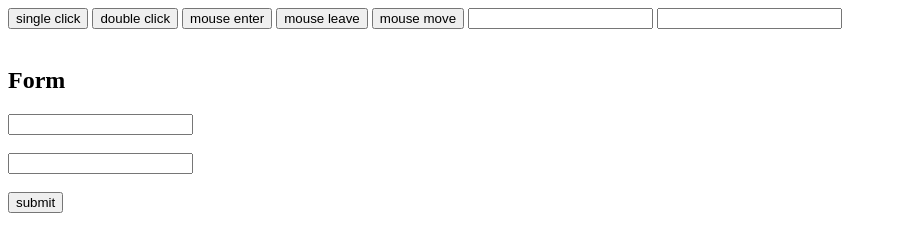
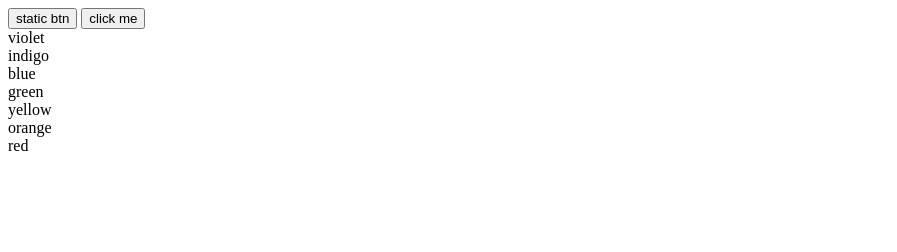
Before and after one commit to Sarvesh-1999/Javascript-5pm-E-11, a plain HTML site: page dom.html in a window 1280 px wide. Shown: the whole page, without its empty margins (0-897 px from the left). Drawn offline with Linux system fonts and the light colour scheme.

Commit message:
addEventListener

```diff
--- a/dom.html
+++ b/dom.html
@@ -27,7 +27,7 @@
 
 
     <!-- ! EVENTS EXAMPLE -->
-    <button onclick="singleClick()">
+    <!-- <button onclick="singleClick()">
       single click
     </button>
 
@@ -65,7 +65,28 @@
     </form>
 
 
+    <p onscroll="paraScroll()" style="height: 100px; background-color: aqua; overflow-y: scroll;">
+      Lorem ipsum dolor sit, amet consectetur adipisicing elit. Sit voluptatem quo ullam, assumenda facere temporibus magni fugit porro. Vel corporis eum dolorem temporibus! Odit obcaecati saepe quod tempore, sequi corporis facere, expedita quaerat ab nisi vel suscipit dolorem minus sed fuga. Minima architecto dolorem debitis velit earum a ex, incidunt sapiente magnam eos quis vel ut commodi, rerum aperiam atque, corporis veritatis cupiditate ipsam facilis necessitatibus nostrum. Corrupti recusandae, voluptates excepturi, obcaecati nulla optio cum repellendus natus minima dolorum dolor quos! Modi dolorum praesentium provident dolores commodi molestias? Magnam laborum inventore aliquid laudantium! Nemo odit enim repudiandae neque distinctio quae!
+      Lorem ipsum dolor sit, amet consectetur adipisicing elit. Sit voluptatem quo ullam, assumenda facere temporibus magni fugit porro. Vel corporis eum dolorem temporibus! Odit obcaecati saepe quod tempore, sequi corporis facere, expedita quaerat ab nisi vel suscipit dolorem minus sed fuga. Minima architecto dolorem debitis velit earum a ex, incidunt sapiente magnam eos quis vel ut commodi, rerum aperiam atque, corporis veritatis cupiditate ipsam facilis necessitatibus nostrum. Corrupti recusandae, voluptates excepturi, obcaecati nulla optio cum repellendus natus minima dolorum dolor quos! Modi dolorum praesentium provident dolores commodi molestias? Magnam laborum inventore aliquid laudantium! Nemo odit enim repudiandae neque distinctio quae!
+    </p>
 
+    <input type="text" onchange="inputChange()"> -->
+
+
+
+    <!-- ! addEventListener Example -->
+    <main id="container">
+      <button id="btn2">static btn</button>
+    </main>
+
+
+    <div>violet</div>
+    <div>indigo</div>
+    <div>blue</div>
+    <div>green</div>
+    <div>yellow</div>
+    <div>orange</div>
+    <div>red</div>
 
 
     <script src="./dom.js"></script>
--- a/dom.js
+++ b/dom.js
@@ -163,9 +163,49 @@ function formhandle(e) {
   console.log(userData);
 
   // clear inputs
-  e.target[0].value = ""
-  e.target[1].value = ""
+  e.target[0].value = "";
+  e.target[1].value = "";
 }
 
 // onscroll
+function paraScroll(){
+  console.log("Para scrolled");
+}
+
 // onchange
+function inputChange() {
+  console.log("Input changed");
+}
+
+
+// ! addEventListener Example
+const mainContainer = document.querySelector("#container")
+const btn2 = document.querySelector("#btn2")
+
+const btn1 = document.createElement("button")
+
+btn1.innerText = "click me"
+
+// SYNTAX ===>  element.addEventListener("event", callbackFn, useCapture)
+
+btn1.addEventListener("click" , () => {
+  console.log("Btn1 clicked");
+})
+btn2.addEventListener("dblclick",()=>{
+  console.log("Btn2 clicked");
+})
+mainContainer.append(btn1)
+
+
+// ! RAINBOW TASK
+const divs = document.querySelectorAll("div")
+
+divs.forEach((ele)=>{
+  ele.addEventListener("mouseenter",()=>{
+    ele.style.backgroundColor = ele.innerText
+  })
+
+  ele.addEventListener("mouseleave",()=>{
+    ele.style.backgroundColor="white"
+  })
+})
```
